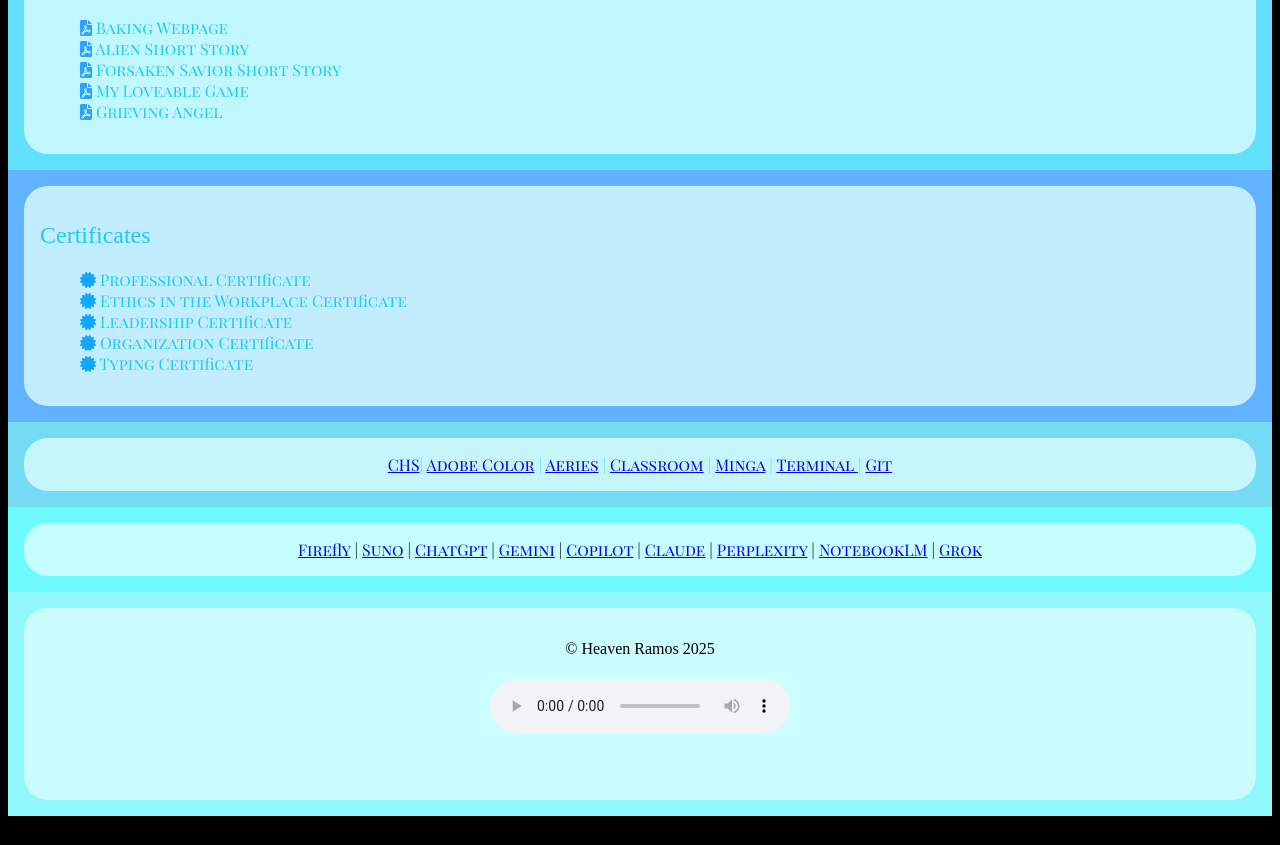
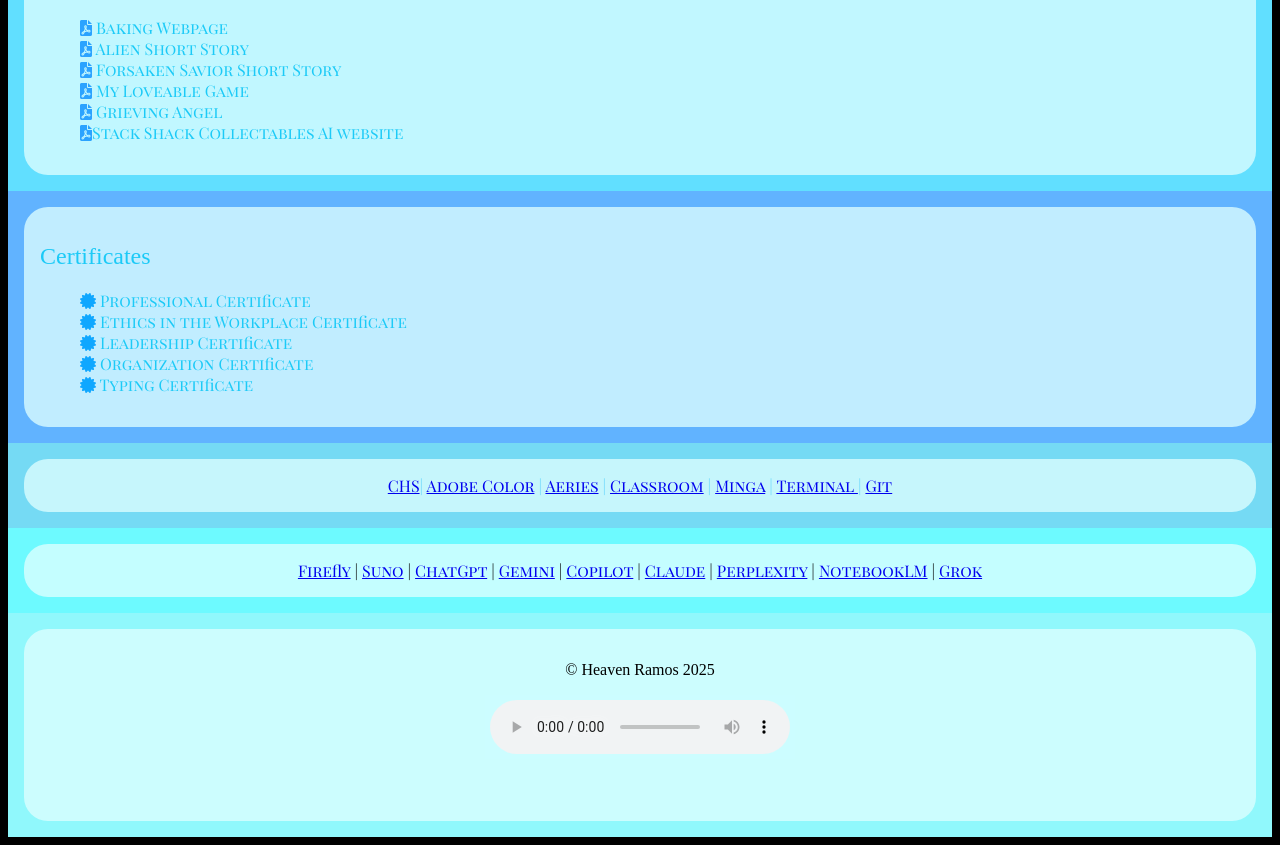
Before and after one commit to hramo-s735-art/heaven042025, a plain HTML site: page index.html in a window 1280 px wide. Shown: the part 2610-3455 px from the top of the page. Before the commit the page ends 3434 px from the top, so only its background shows below. Drawn offline with Linux system fonts and the light colour scheme; a web font is replaced by a local one.

Commit message:
Added website link

```diff
--- a/index.html
+++ b/index.html
@@ -3,6 +3,7 @@
   <head>
     <meta charset="UTF-8" />
     <meta name="viewport" content="width=device-width, initial-scale=1.0" />
+
     <title>Heaven Ramos - Portfolio</title>
 
     <!-- Favicon Link -->
@@ -231,6 +232,12 @@
             <i class="fa-solid fa-file-pdf"></i>
             <a href="https://suno.com/s/2YjSakuMzW223UZ5">Grieving Angel</a>
           </li>
+          <li>
+            <i class="fa-solid fa-file-pdf"></i
+            ><a href="https://thestackshackcollectables.lovable.app/"
+              >Stack Shack Collectables AI website</a
+            >
+          </li>
         </ul>
       </div>
     </section>
```
